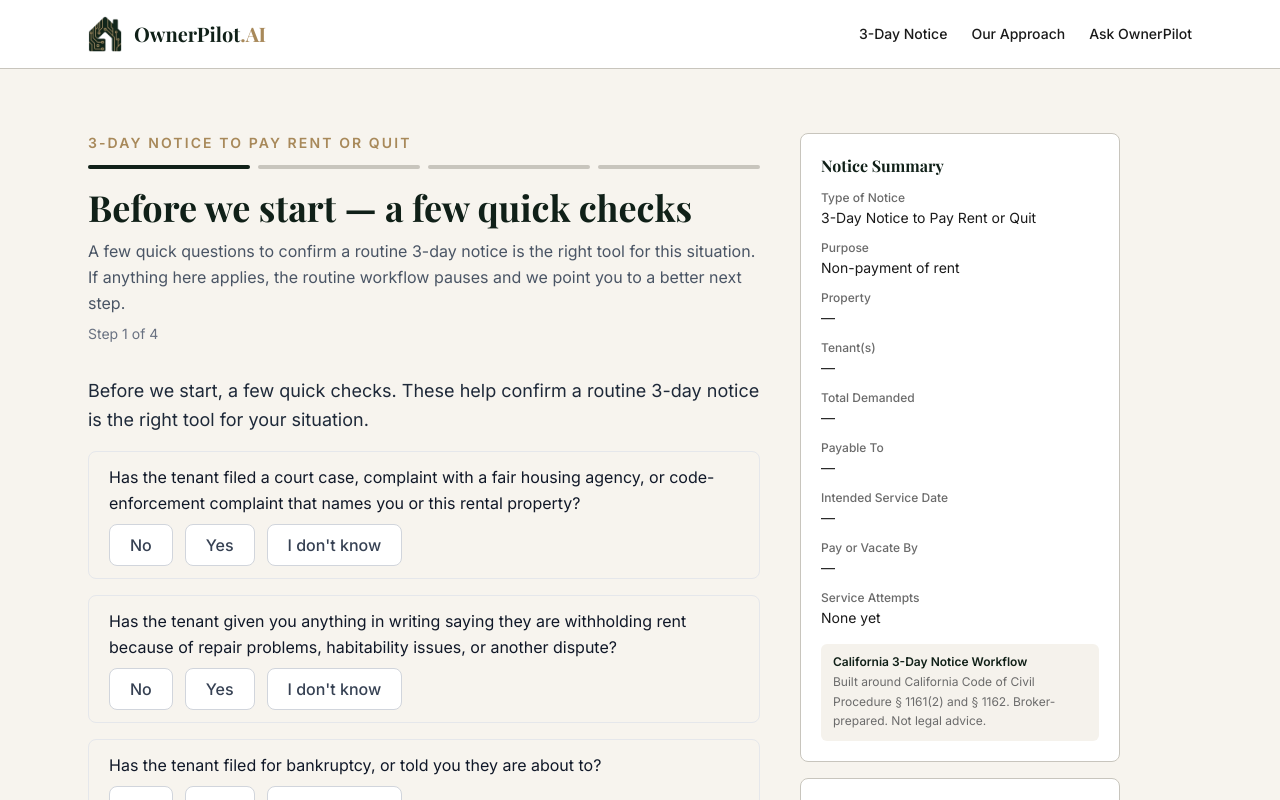
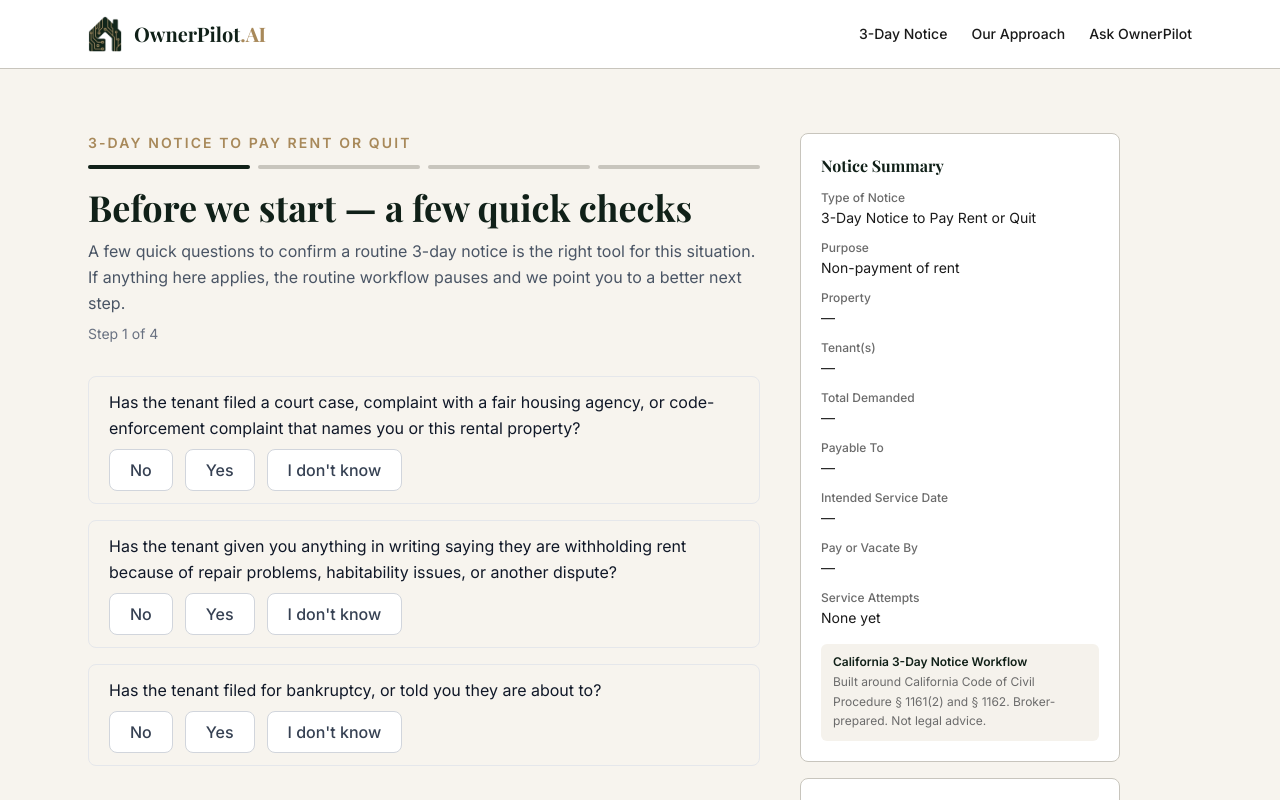
Before and after one commit to hjt521/ownerpilot, a Next.js app: page /notice/3-day in a window 1280 px wide. Shown: the top 800 px of the page. Built offline with nearby package versions, Linux system fonts and the light colour scheme; a web font is replaced by a local one.

Commit message:
C9: normalize produce-gate posture line to canonical workflow referral-out wording (determination §7/§10); remove duplicate Step-1 paraphrase, locked PAGES subhead retained

```diff
--- a/components/notice-flow.tsx
+++ b/components/notice-flow.tsx
@@ -421,10 +421,6 @@ function DisputeStep({
   ].some((a) => a === 'yes' || a === 'unknown');
   return (
     <div className="space-y-4">
-      <p className="text-lg text-gray-800 leading-relaxed">
-        Before we start, a few quick checks. These help confirm a routine 3-day
-        notice is the right tool for your situation.
-      </p>
 
       <TriQuestion
         question="Has the tenant filed a court case, complaint with a fair housing agency, or code-enforcement complaint that names you or this rental property?"
@@ -2483,7 +2479,7 @@ function ReviewStep({
       {docHtml && renderedModel && (
         <div className="rounded-lg border border-rule bg-white px-5 py-4">
           <p className="text-xs text-gray-500 leading-relaxed">
-            OwnerPilot AI is not a law firm and does not provide legal advice. This is a broker-prepared notice produced under California Licensed Real Estate Broker supervision. For legal matters, consult a California licensed attorney of your choosing.
+            OwnerPilot AI is not a law firm and does not provide legal advice. This is a broker-prepared workflow produced under California Licensed Real Estate Broker supervision. For legal matters specific to your situation, consult a California licensed attorney of your choosing.
           </p>
         </div>
       )}
```
